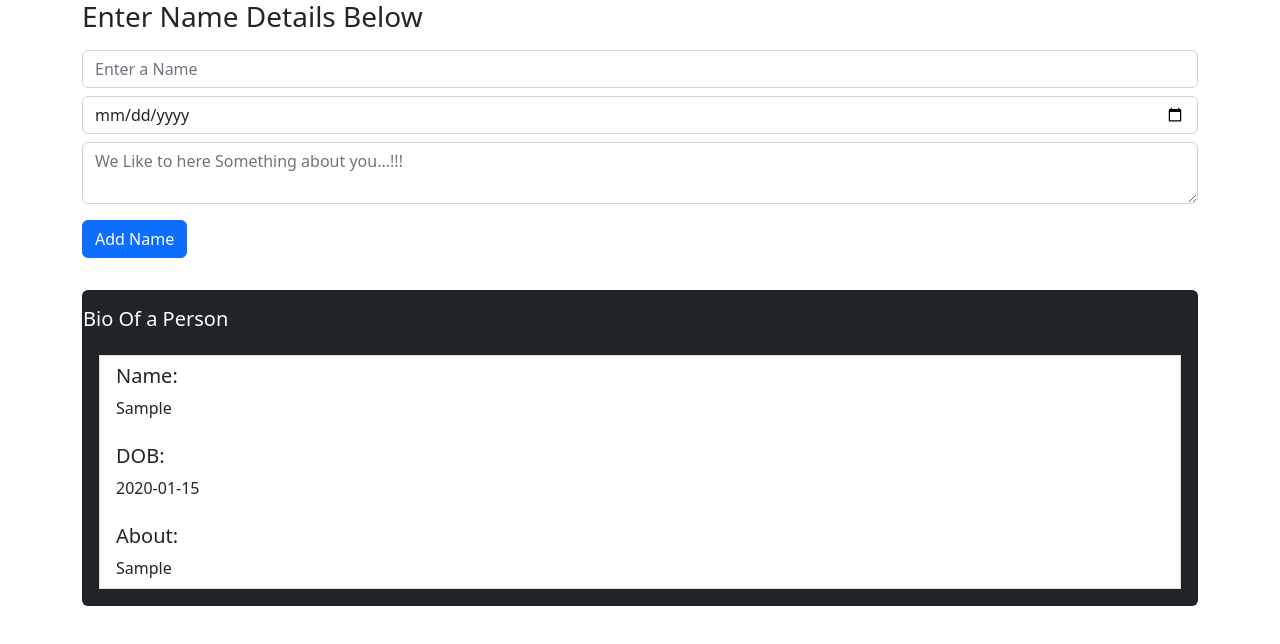
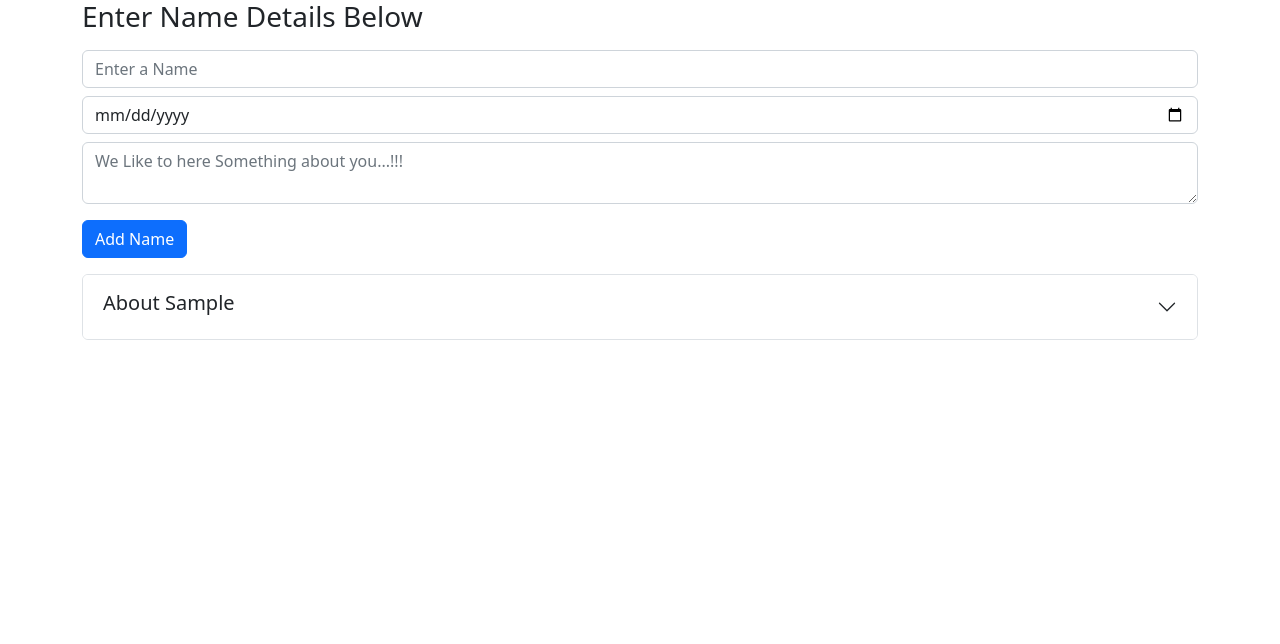
Before and after one commit to bathkora/practice, a React (Create React App) app: page / in a window 1280 px wide. Both pictures are taken after typing "Sample", "2020-01-15", "Sample" into the empty fields and a click on the button "Add Name". Shown: the top 644 px of the page. Built offline with nearby package versions, Linux system fonts and the light colour scheme.

Commit message:
Added accordion feature

```diff
--- a/src/List.js
+++ b/src/List.js
@@ -4,6 +4,7 @@ import 'bootstrap/dist/css/bootstrap.min.css';
 import {Card} from 'react-bootstrap';
 import { CardBody } from 'reactstrap';
 import Image from './images/WIN_20230327_18_18_28_Pro.jpg';
+import {Accordion} from 'react-bootstrap';
 
 const List = () => {
     const [name, setName] = useState([]);
@@ -86,6 +87,10 @@ const List = () => {
         {name.map((name, index) => (
 
             <div className='flex flex-row'>
+            <Accordion>
+            <Accordion.Item eventKey="0">
+            <Accordion.Header key={index}> <h5>About {name.name}</h5></Accordion.Header>
+            <Accordion.Body>
             <Card className="bg-dark text-white mt-3">
 
 
@@ -98,12 +103,12 @@ const List = () => {
                   <h5>About:</h5>{name.text}
                  </ListGroup.Item>
                  </Card.Body>
+ </Card>
+            </Accordion.Body>
 
+ </Accordion.Item>
+            </Accordion>
 
-
-
-
-</Card>
             </div>
 
 
```
Lines whose indentation alone changed are shown as unchanged.
